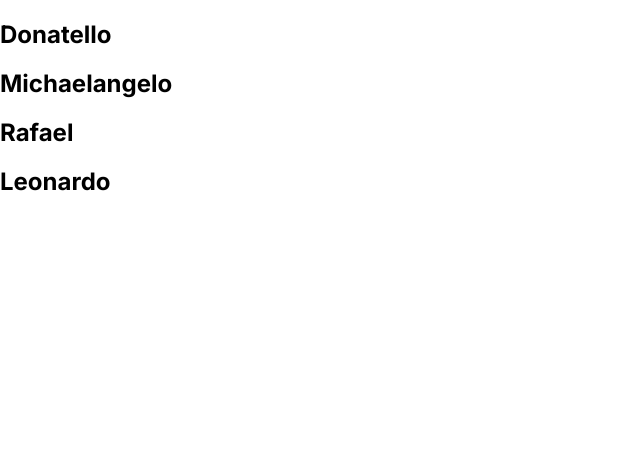
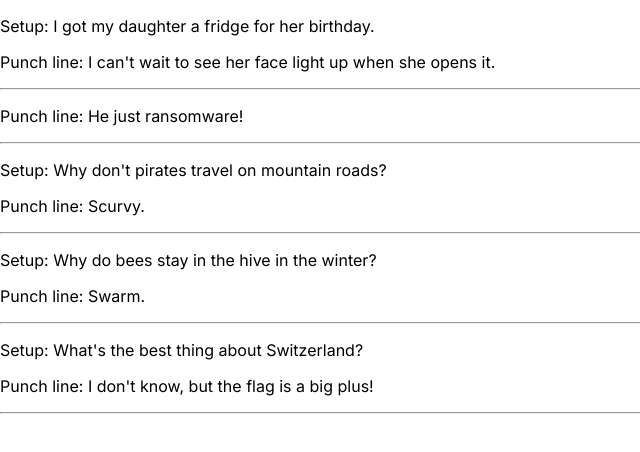
Before and after one commit to tnguyen-2002/scrimba-react, a React (Vite) app in the folder section2-ContactComponent/: page / in a window 1280 px wide. Shown: the top 452 px of the page, without its empty margins (0-640 px from the left). Built offline with nearby package versions, Linux system fonts and the light colour scheme.

Commit message:
mapping components

```diff
--- a/section2-ContactComponent/src/App.jsx
+++ b/section2-ContactComponent/src/App.jsx
@@ -1,16 +1,27 @@
-import { ninjaTurtles } from "./data"
+import jokesData from "./jokesData.js"
+import Joke from "./components/Joke.jsx"
+
+/**
+     * Challenge: See if you can correctly pass the necessary props to the
+     * Joke component in the .map() (and render the jokeElements array) so
+     * the jokes show up on the page again
+     */
 
 export default function App() {
-  const listItems = ninjaTurtles.map (nt =>
-    <h2 key = {nt.id}>
-      {nt.name}
-    </h2>
+  const jokesList = jokesData.map((joke) => {
+    return (
+      <Joke
+        key = {joke.id}
+        setup = {joke.setup}
+        punchline={joke.punchline}
+      />
+    )
+  })
 
-  )
   return(
     <>
       <main>
-        {listItems}
+        {jokesList}
       </main>
     </>
   )
--- a/section2-ContactComponent/src/components/Joke.jsx
+++ b/section2-ContactComponent/src/components/Joke.jsx
@@ -1,10 +1,10 @@
-export default function Joke({setup, punchline, width}) {
+export default function Joke({setup, punchline}) {
     return (
         <>
             {/*  */}
             {/* {setup && <p className="joke-setup"> Setup: {setup}</p>} */}
             <p style={{display: setup ? "block" : "none"}}> Setup: {setup}</p>
-            <p style={{width: width}} className="joke-punchline"> Punch line: {punchline}</p>
+            <p className="joke-punchline"> Punch line: {punchline}</p>
             <hr/>
         </>
     )
--- a/section2-ContactComponent/src/data.js
+++ /dev/null
@@ -1,13 +0,0 @@
-export const ninjaTurtles = [{
-    id: 0,
-    name: "Donatello"
-}, {
-    id: 1,
-    name: "Michaelangelo"
-}, {
-    id: 2,
-    name: "Rafael"
-}, {
-    id: 3,
-    name: "Leonardo"
-}]
--- /dev/null
+++ b/section2-ContactComponent/src/jokesData.js
@@ -0,0 +1,21 @@
+export default [
+    {
+        setup: "I got my daughter a fridge for her birthday.",
+        punchline: "I can't wait to see her face light up when she opens it."
+    },
+    {
+        punchline: "He just ransomware!"
+    },
+    {
+        setup: "Why don't pirates travel on mountain roads?",
+        punchline: "Scurvy."
+    },
+    {
+        setup: "Why do bees stay in the hive in the winter?",
+        punchline: "Swarm."
+    },
+    {
+        setup: "What's the best thing about Switzerland?",
+        punchline: "I don't know, but the flag is a big plus!"
+    }
+]
```
